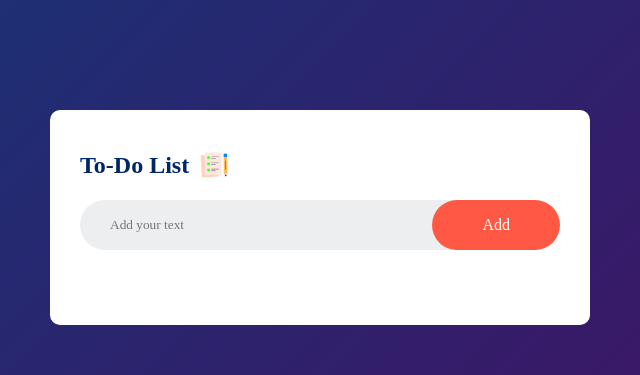
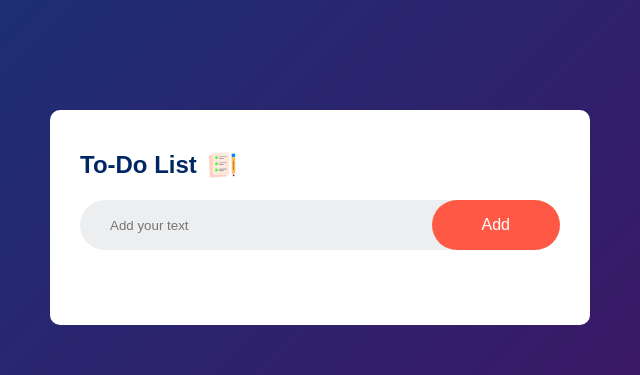
Before and after one commit to santoshtuniki/JS-Projects, a plain HTML site: page To_do_List/index.html in a window 1280 px wide. Shown: the top 375 px of the page, 320-960 px from the left. Drawn offline with Linux system fonts and the light colour scheme.

Commit message:
todo updates

```diff
--- a/To_do_List/style.css
+++ b/To_do_List/style.css
@@ -1,7 +1,7 @@
 * {
     margin: 0%;
     padding: 0%;
-    font-family: 'Poppins', 'sans-serif';
+    font-family: 'Poppins', sans-serif;
     box-sizing: border-box;
 }
 
```
Also changed, not shown: To_do_List/index.html (+1 -2 lines).
